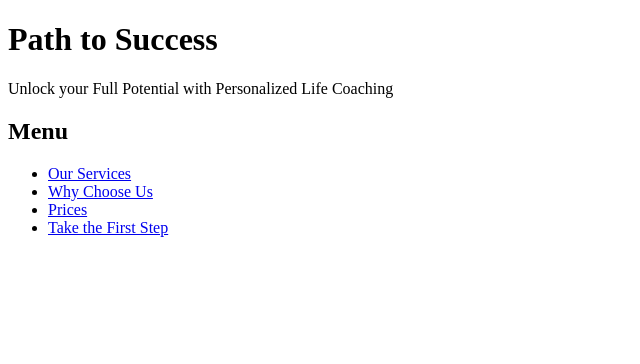
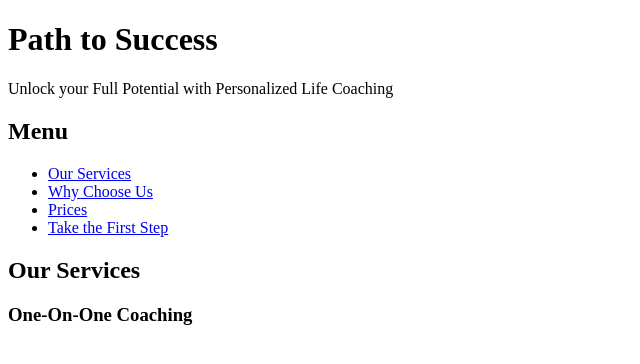
Before and after one commit to EBello4/PathToSuccess, a plain HTML site: page index.html in a window 1280 px wide. Shown: the whole page, without its empty margins (0-640 px from the left). Drawn offline with Linux system fonts and the light colour scheme.

Commit message:
Update index.html

```diff
--- a/index.html
+++ b/index.html
@@ -7,6 +7,7 @@
         <meta name="viewport" content="width=device-width" initial-scale="1">
     </head>
     <body>
+        <header class="header">
             <h1>Path to Success</h1>
             <p>Unlock your Full Potential with Personalized Life Coaching</p>
             <nav class="nav">
@@ -18,7 +19,9 @@
                     <li><a href="#">Take the First Step</a></li>
                 </ul>
             </nav>
+        </header>
 
-
+        <h2>Our Services</h2>
+        <h3>One-On-One Coaching</h3>
     </body>
 </html>
```
Lines whose indentation alone changed are shown as unchanged.
